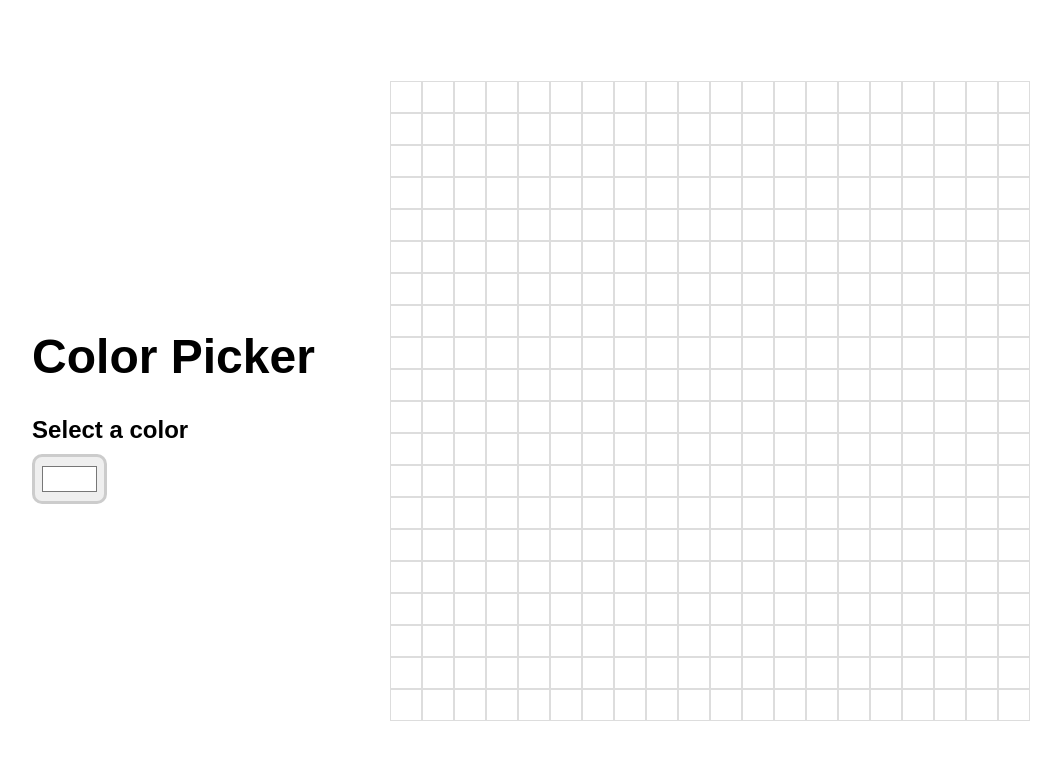
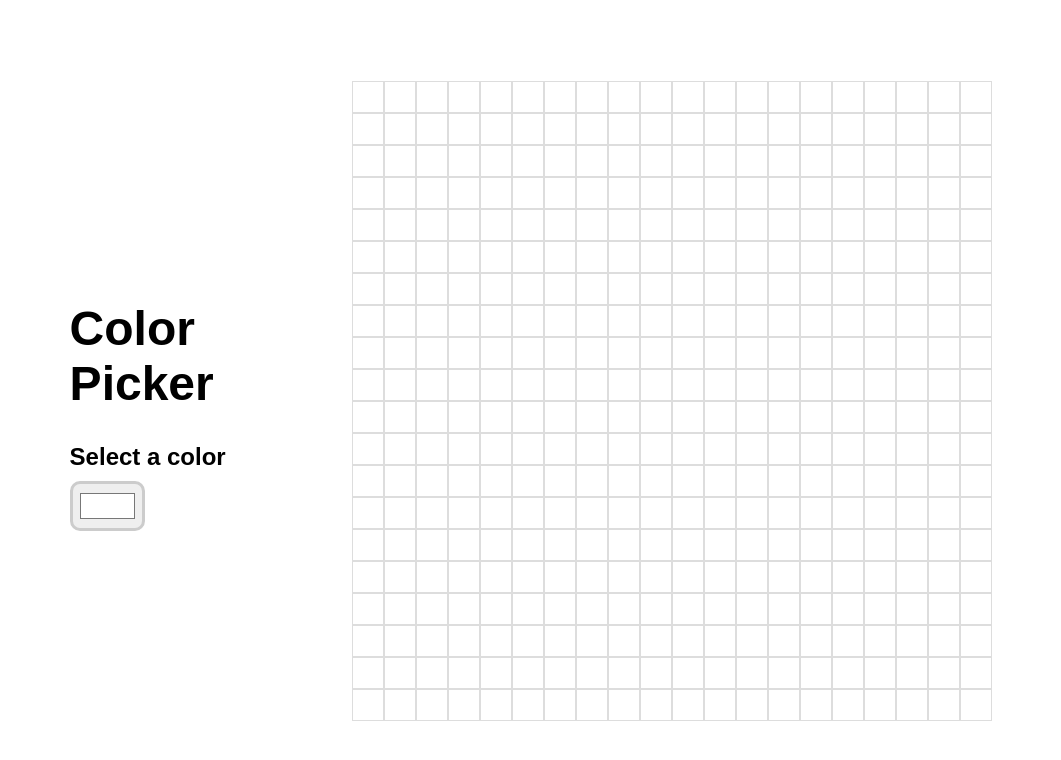
Before and after one commit to polawalczynska/gym-app, a React (Vite) app in the folder smieci/react/colorPicker/: page / in a window 1280 px wide. Shown: the top 760 px of the page, without its empty margins (110-1171 px from the left). Built offline with nearby package versions, Linux system fonts and the light colour scheme.

Commit message:
add flex

```diff
--- a/smieci/react/colorPicker/src/index.css
+++ b/smieci/react/colorPicker/src/index.css
@@ -18,7 +18,7 @@ body {
   display: flex;
   flex-direction: column;
   justify-content: center;
-  margin-right: 75px;
+  width: 25%;
 }
 
 .gridContainer {
```
